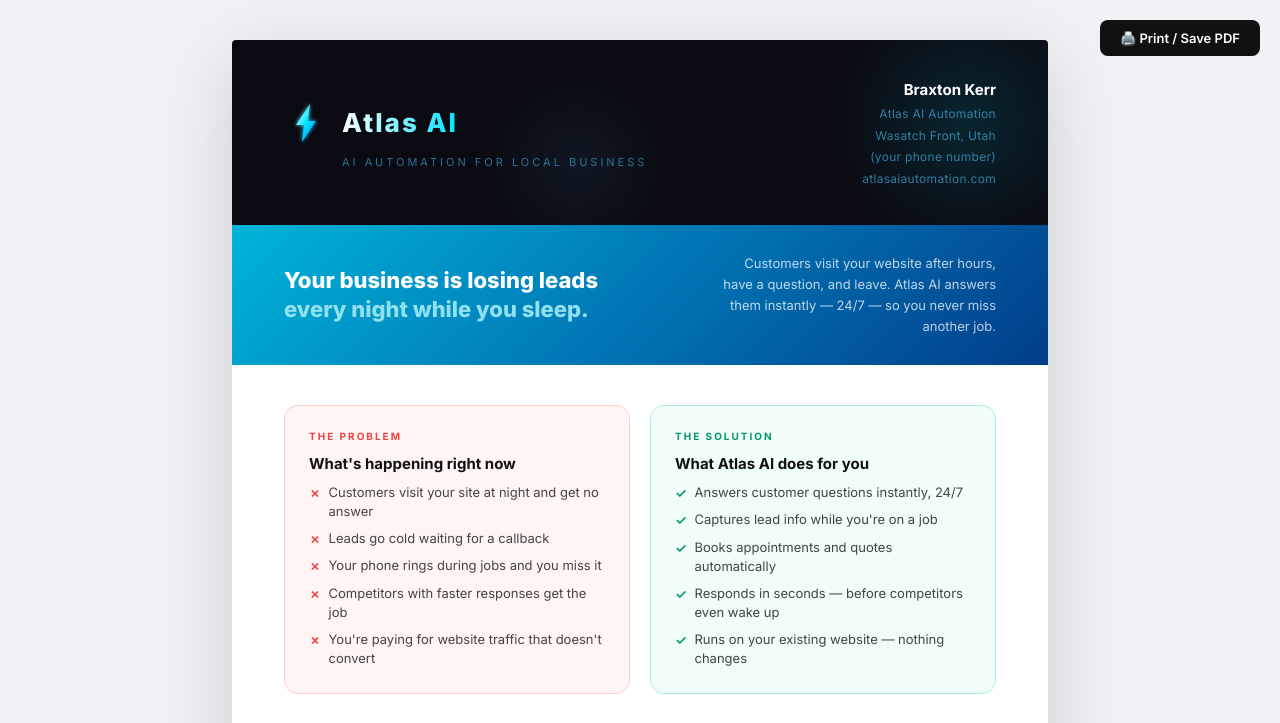
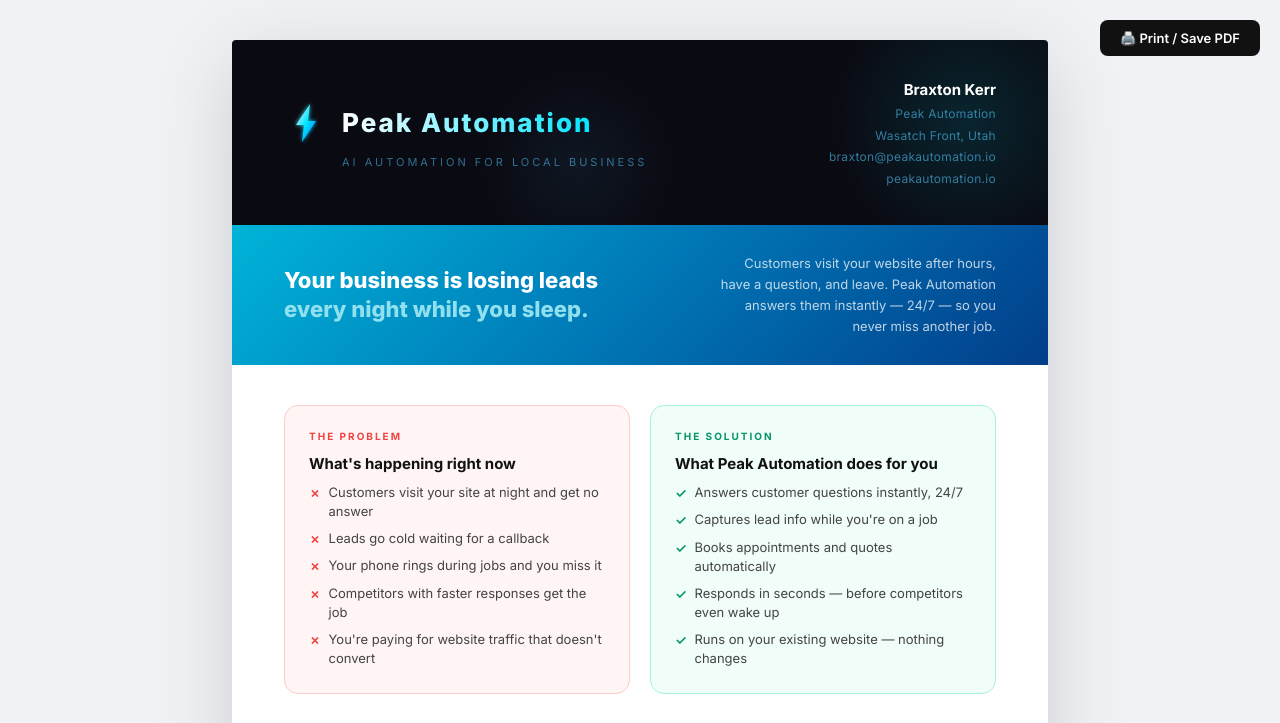
Before and after one commit to atlasventures-ai/Peak-Automation, a website: page public/leave-behind.html in a window 1280 px wide. Shown: the top 723 px of the page. Drawn offline with Linux system fonts and the light colour scheme.

Commit message:
Update leave-behind with Peak Automation branding and real contact info

```diff
--- a/public/leave-behind.html
+++ b/public/leave-behind.html
@@ -3,7 +3,7 @@
 <head>
 <meta charset="UTF-8">
 <meta name="viewport" content="width=device-width, initial-scale=1.0">
-<title>Atlas AI Automation — One Pager</title>
+<title>Peak Automation — One Pager</title>
 <style>
   @import url('https://fonts.googleapis.com/css2?family=Inter:wght@300;400;500;600;700;800;900&display=swap');
 
@@ -366,17 +366,17 @@
           </defs>
           <polygon points="26,3 12,24 20,24 18,41 32,20 24,20" fill="url(#bg)" filter="url(#glow)"/>
         </svg>
-        <div class="logo-name">Atlas AI</div>
+        <div class="logo-name">Peak Automation</div>
       </div>
       <div class="logo-sub">AI Automation for Local Business</div>
     </div>
     <div class="header-right">
       <div class="contact-name">Braxton Kerr</div>
       <div class="contact-details">
-        Atlas AI Automation<br>
+        Peak Automation<br>
         Wasatch Front, Utah<br>
-        (your phone number)<br>
-        atlasaiautomation.com
+        braxton@peakautomation.io<br>
+        peakautomation.io
       </div>
     </div>
   </div>
@@ -384,7 +384,7 @@
   <!-- HERO STRIP -->
   <div class="hero-strip">
     <h1>Your business is losing leads<br><span>every night while you sleep.</span></h1>
-    <p>Customers visit your website after hours, have a question, and leave. Atlas AI answers them instantly — 24/7 — so you never miss another job.</p>
+    <p>Customers visit your website after hours, have a question, and leave. Peak Automation answers them instantly — 24/7 — so you never miss another job.</p>
   </div>
 
   <!-- BODY -->
@@ -405,7 +405,7 @@
       </div>
       <div class="box box-solution">
         <div class="box-label">The Solution</div>
-        <h3>What Atlas AI does for you</h3>
+        <h3>What Peak Automation does for you</h3>
         <ul>
           <li>Answers customer questions instantly, 24/7</li>
           <li>Captures lead info while you're on a job</li>
@@ -518,12 +518,12 @@
     </div>
     <div class="cta-box">
       <p>Ready to see it on your website?</p>
-      <strong>Call or text: (your number)</strong>
+      <strong>braxton@peakautomation.io</strong>
     </div>
     <div class="footer-right">
-      Atlas AI Automation<br>
+      Peak Automation<br>
       Wasatch Front, Utah<br>
-      atlasaiautomation.com
+      peakautomation.io
     </div>
   </div>
 
```
